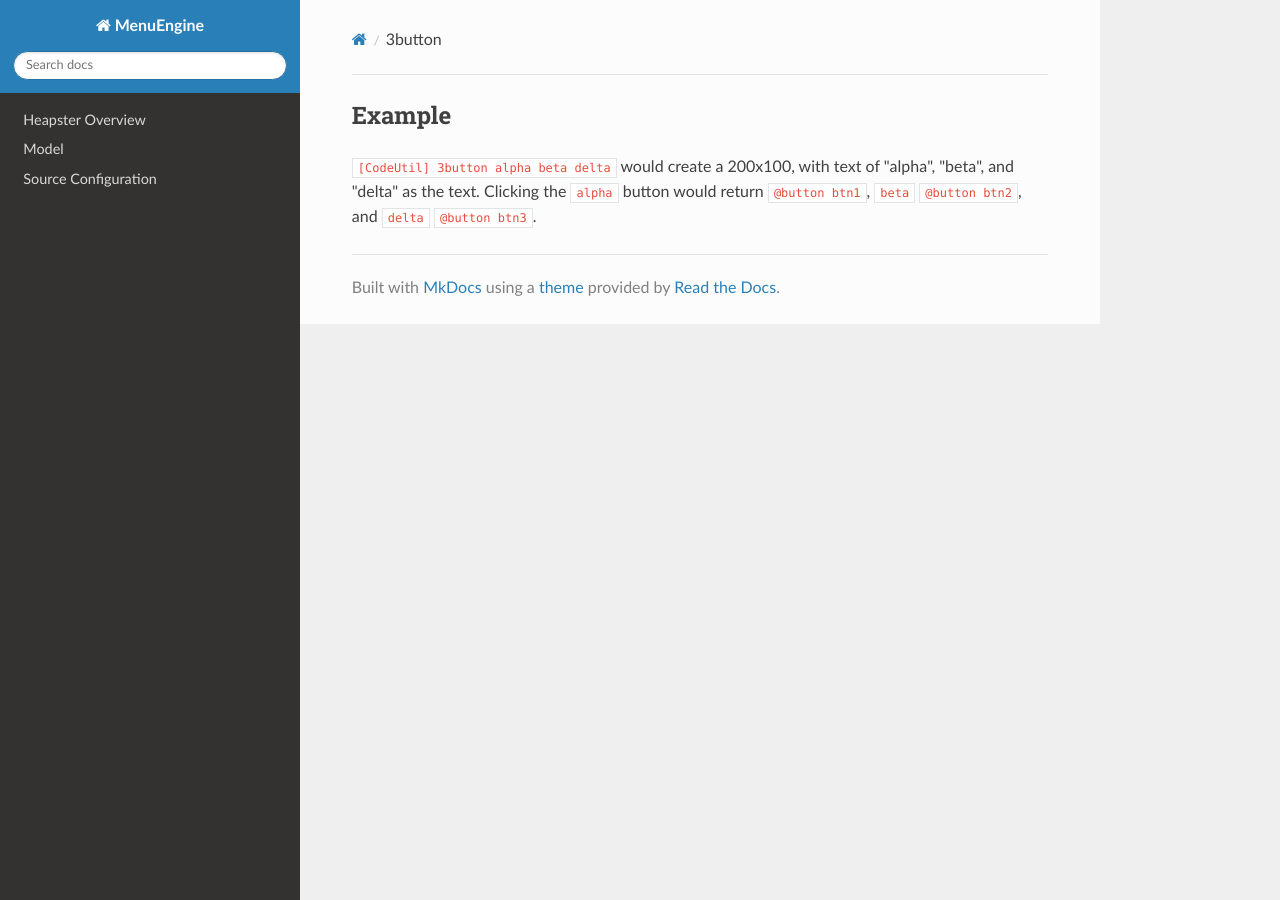
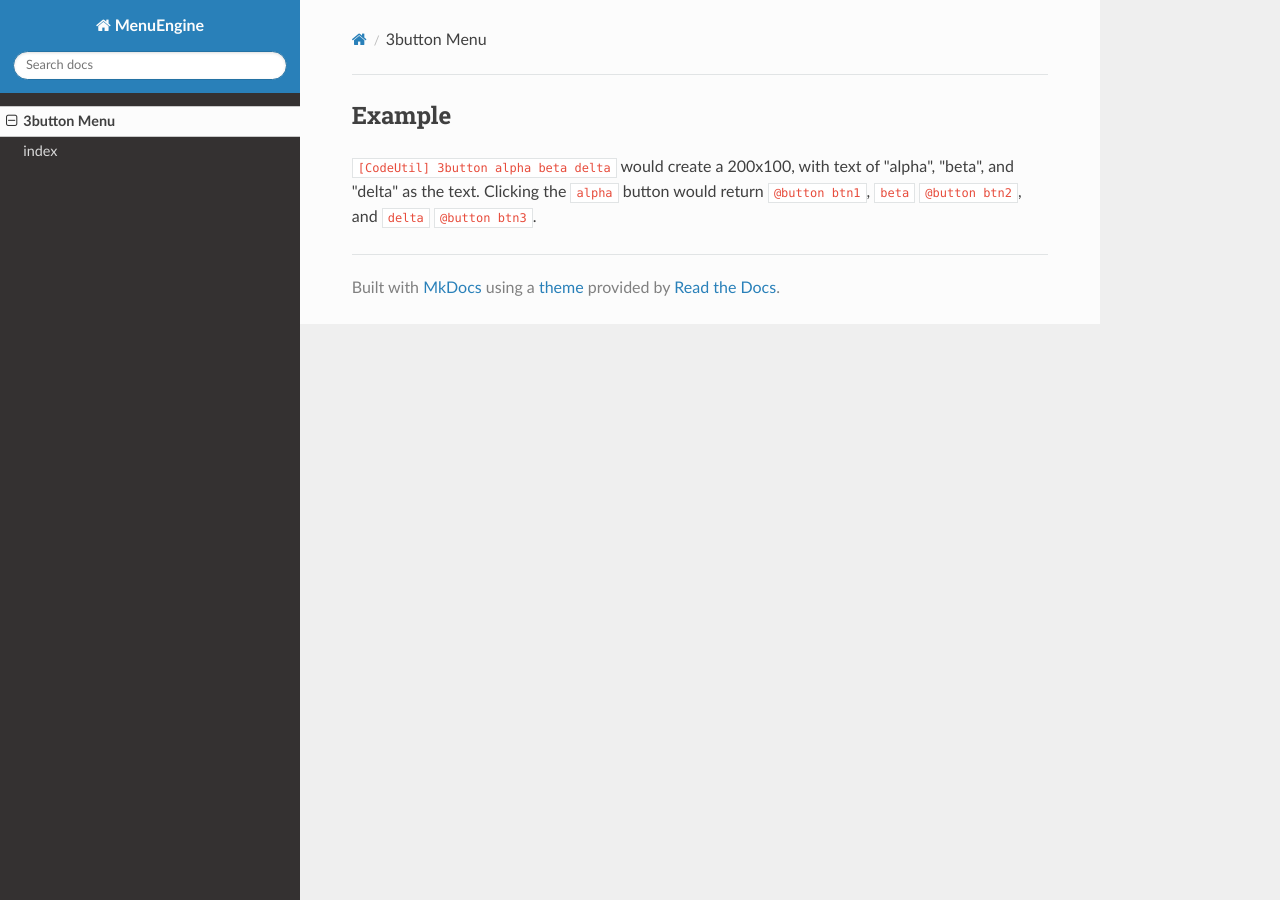
Before and after one commit to infernostars/MenuEngineDocumentation, an MkDocs documentation site: the page built from docs/3button.md, in a window 1280 px wide. Built offline with MkDocs 1.6.1, drawn with Linux system fonts in a browser that asks for light colours; nearby versions of some CDN libraries; old or Windows-style settings are respelled for this version of MkDocs.

Commit message:
Update mkdocs.yml

```diff
--- a/mkdocs.yml
+++ b/mkdocs.yml
@@ -1,6 +1,5 @@
 site_name: MenuEngine
 pages:
-- Heapster Overview: index.md
-- Model: model.md
-- Source Configuration: source-configuration.md
+- 3button Menu: 3button.md
+- index: index.md
 theme: readthedocs
```
